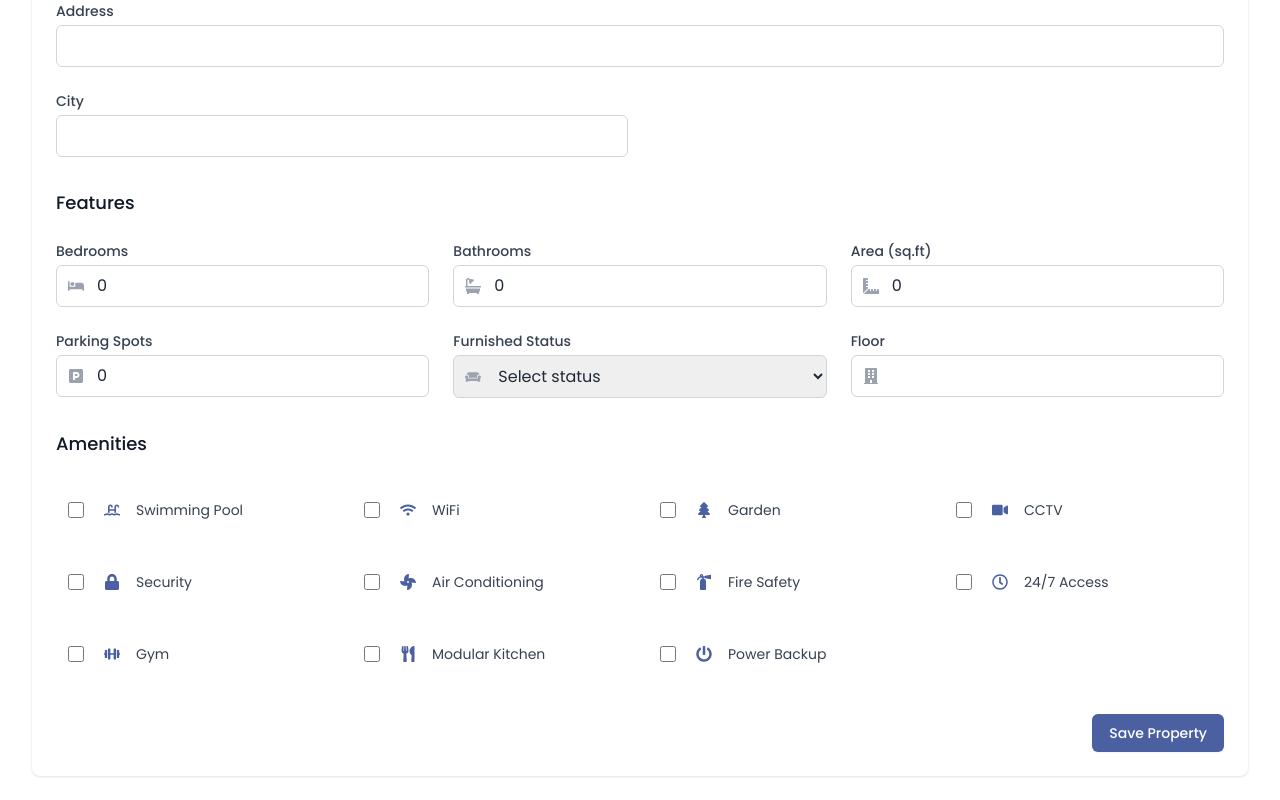
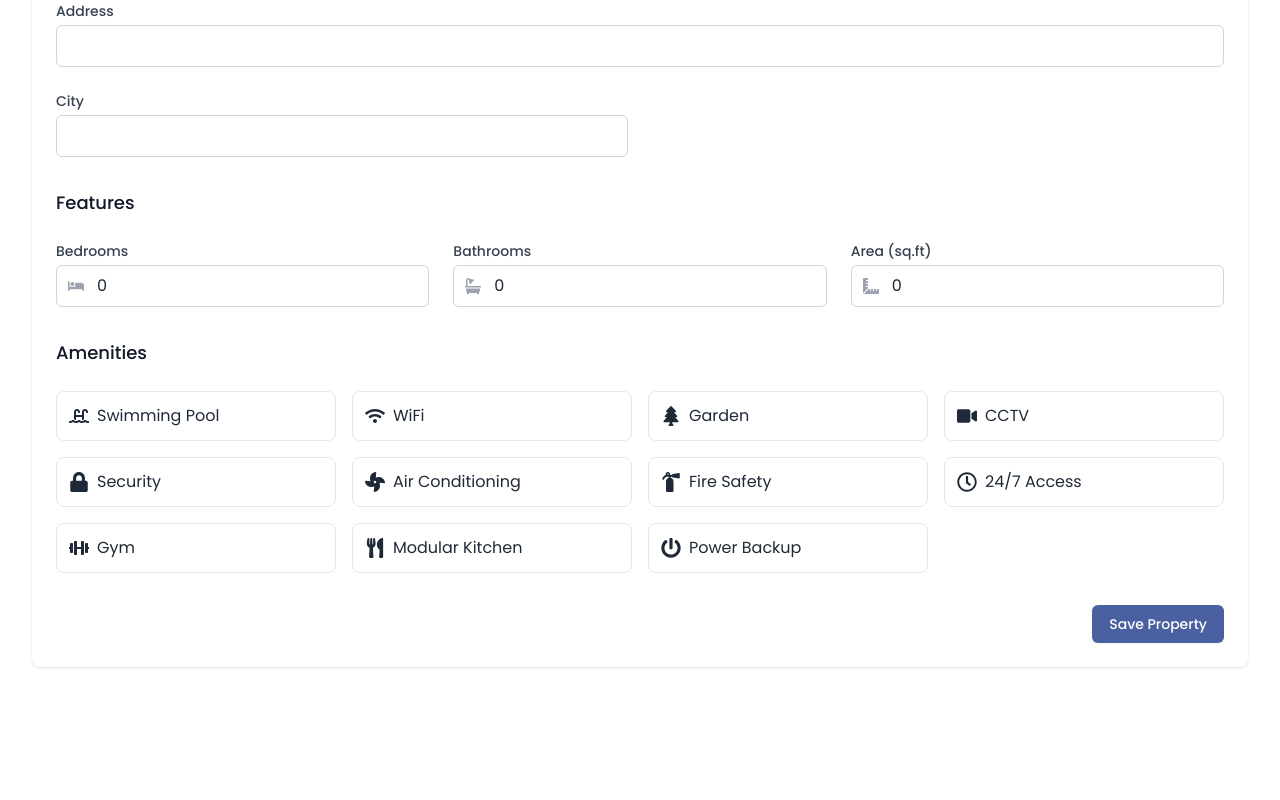
Before and after one commit to Dineshkor/homes, a Next.js app: page /properties/add in a window 1280 px wide. Shown: the part 582-1382 px from the top of the page. After the commit the page ends 1273 px from the top, so only its background shows below. Built offline with nearby package versions, Linux system fonts and the light colour scheme.

Commit message:
auth files has been added

```diff
--- a/app/api/properties/[id]/route.ts
+++ b/app/api/properties/[id]/route.ts
@@ -69,3 +69,39 @@ export async function PATCH(
     return apiResponse(null, 'Failed to update property', 500)
   }
 }
+
+export async function DELETE(
+  req: NextRequest,
+  { params }: { params: { id: string } }
+) {
+  try {
+    const user = await auth(req)
+    const property = await prisma.property.findUnique({
+      where: { id: params.id }
+    })
+
+    if (!property) {
+      return apiResponse(null, 'Property not found', 404)
+    }
+
+    if (!user || (user.id !== property.userId && user.role !== 'ADMIN')) {
+      return apiResponse(null, 'Unauthorized', 401)
+    }
+
+    // Delete associated inquiries first due to foreign key constraints
+    await prisma.inquiry.deleteMany({
+      where: { propertyId: params.id }
+    })
+
+    // Delete the property
+    await prisma.property.delete({
+      where: { id: params.id }
+    })
+
+    return apiResponse({ success: true })
+
+  } catch (error) {
+    console.error('Error deleting property:', error)
+    return apiResponse(null, 'Failed to delete property', 500)
+  }
+}
--- a/app/api/properties/route.ts
+++ b/app/api/properties/route.ts
@@ -2,6 +2,7 @@ import { NextRequest } from 'next/server'
 import { prisma } from '@/lib/prisma'
 import { auth } from '@/lib/auth'
 import { apiResponse } from '@/lib/api'
+import { ListingType } from '@prisma/client'
 
 // Get properties with filtering
 export async function GET(req: NextRequest) {
@@ -14,11 +15,11 @@ export async function GET(req: NextRequest) {
     const location = searchParams.get('location')
 
     const where = {
-      ...(listingType && { listingType }),
+      ...(listingType && { listingType: listingType as ListingType }),
       ...(type && { type }),
       ...(location && {
         location: {
-          path: ['city'],
+          path: ['$'],
           string_contains: location,
           mode: 'insensitive'
         }
@@ -40,6 +41,10 @@ export async function GET(req: NextRequest) {
         ]
       } : {})
     }
+    const page = Number(searchParams.get('page') ?? '1');
+    const limit = Number(searchParams.get('limit') ?? '9');
+
+    const total = await prisma.property.count({ where });
 
     const properties = await prisma.property.findMany({
       where,
@@ -47,19 +52,33 @@ export async function GET(req: NextRequest) {
         user: {
           select: {
             name: true,
-            email: true
+            email: true,
+
           }
         }
+      },
+      skip: (page - 1) * limit,
+      take: limit,
+      orderBy: {
+        createdAt: 'desc'
       }
-    })
+    });
 
-    return apiResponse(properties)
+    return apiResponse({
+      properties,
+      metadata: {
+        total,
+        page,
+        limit,
+        totalPages: Math.ceil(total / limit)
+      }
+    });
 
   } catch (error) {
+    console.error('Error fetching properties:', error);
     return apiResponse(null, 'Failed to fetch properties', 500)
   }
 }
-
 // Create new property
 export async function POST(req: NextRequest) {
   try {
--- a/app/properties/[id]/page.tsx
+++ b/app/properties/[id]/page.tsx
@@ -4,15 +4,21 @@ import PropertyFeatures from '@/components/property/PropertyFeatures'
 import PropertyLocation from '@/components/property/PropertyLocation'
 import PropertyContact from '@/components/property/PropertyContact'
 import SimilarProperties from '@/components/property/SimilarProperties'
+import { Property } from '@/types'
+import { ListingType } from '@/types'
 
 // This is temporary data. Will be replaced with API call later
-const propertyData = {
+const propertyData: Property = {
   id: '1',
-  title: 'Luxury Villa in Mussoorie',
-  description: 'Beautiful 4 bedroom villa with panoramic valley views...',
-  price: 25000000,
+  title: 'Luxury Villa',
+  description: 'Beautiful luxury villa with mountain views',
+  price: 1500000,
+  image: '/images/property-1.jpg',
+  type: 'Villa',
+  status: 'active',
+  listingType: 'RENT',
   location: {
-    address: 'Happy Valley, Mussoorie',
+    address: '123 Mountain View Road',
     city: 'Mussoorie',
     state: 'Uttarakhand',
     coordinates: {
@@ -23,38 +29,24 @@ const propertyData = {
   features: {
     bedrooms: 4,
     bathrooms: 3,
-    area: 2500,
+    area: 3500,
     parking: 2,
-    furnished: 'Semi',
-    floor: '2nd'
+    furnished: 'Fully',
+    floor: 'Ground'
   },
-  amenities: [
-    'Swimming Pool',
-    'Garden',
-    'Security',
-    'Power Backup',
-    'Modular Kitchen',
-    'Valley View'
-  ],
+  amenities: ['Swimming Pool', 'Garden', 'Security', 'Power Backup'],
   images: [
-    '/images/properties/property-1-1.jpg',
-    '/images/properties/property-1-2.jpg',
-    '/images/properties/property-1-3.jpg',
-    '/images/properties/property-1-4.jpg'
-  ],
-  agent: {
-    name: 'Rahul Kumar',
-    phone: '+91 98765 43210',
-    email: 'rahul@ukhomes.com',
-    image: '/images/agents/agent-1.jpg'
-  }
-}
+    '/images/property-1.jpg',
+    '/images/property-1-2.jpg',
+    '/images/property-1-3.jpg'
+  ]
+};
 
 export default function PropertyPage() {
   return (
     <div className="min-h-screen bg-gray-50">
       {/* Property Gallery */}
-      <PropertyGallery images={propertyData.images} />
+      <PropertyGallery images={propertyData.images || []} />
 
       <div className="container mx-auto px-4 py-8">
         <div className="grid grid-cols-1 lg:grid-cols-3 gap-8">
@@ -69,9 +61,7 @@ export default function PropertyPage() {
           </div>
 
           {/* Sidebar */}
-          <div className="space-y-8">
-            <PropertyContact agent={propertyData.agent} />
-          </div>
+
         </div>
 
         {/* Similar Properties */}
--- a/components/dashboard/PropertyForm.tsx
+++ b/components/dashboard/PropertyForm.tsx
@@ -1,69 +1,98 @@
-'use client'
-import { useState } from 'react'
+"use client";
+import { useState } from "react";
 import {
-    FaUpload, FaBed, FaBath, FaRulerCombined, FaParking, FaCouch, FaBuilding,
-    FaSwimmingPool, FaWifi, FaTree, FaVideo, FaLock, FaFan, FaFireExtinguisher,
-    FaRegClock, FaDumbbell, FaUtensils, FaPowerOff, FaCheck
-  } from 'react-icons/fa'
+  FaUpload,
+  FaBed,
+  FaBath,
+  FaRulerCombined,
+  FaParking,
+  FaCouch,
+  FaBuilding,
+  FaSwimmingPool,
+  FaWifi,
+  FaTree,
+  FaVideo,
+  FaLock,
+  FaFan,
+  FaFireExtinguisher,
+  FaRegClock,
+  FaDumbbell,
+  FaUtensils,
+  FaPowerOff,
+  FaCheck,
+} from "react-icons/fa";
 
-import { Property } from '@/lib/propertyStore'
+import { Property } from "@/types";
 
 interface PropertyFormProps {
-  onSubmit: (data: Partial<Property>) => void
-  isLoading?: boolean
-  initialData?: Partial<Property>
+  onSubmit: (data: Partial<Property>) => void;
+  isLoading?: boolean;
+  initialData?: Partial<Property>;
 }
 
 // Add this after the PropertyFormProps interface
 const amenityIcons: { [key: string]: any } = {
-  'Swimming Pool': FaSwimmingPool,
-  'WiFi': FaWifi,
-  'Garden': FaTree,
-  'CCTV': FaVideo,
-  'Security': FaLock,
-  'Air Conditioning': FaFan,
-  'Fire Safety': FaFireExtinguisher,
-  '24/7 Access': FaRegClock,
-  'Gym': FaDumbbell,
-  'Modular Kitchen': FaUtensils,
-  'Power Backup': FaPowerOff
-}
+  "Swimming Pool": FaSwimmingPool,
+  WiFi: FaWifi,
+  Garden: FaTree,
+  CCTV: FaVideo,
+  Security: FaLock,
+  "Air Conditioning": FaFan,
+  "Fire Safety": FaFireExtinguisher,
+  "24/7 Access": FaRegClock,
+  Gym: FaDumbbell,
+  "Modular Kitchen": FaUtensils,
+  "Power Backup": FaPowerOff,
+};
 
-
-export default function PropertyForm({ onSubmit, isLoading, initialData }: PropertyFormProps) {
+export default function PropertyForm({
+  onSubmit,
+  isLoading,
+  initialData,
+}: PropertyFormProps) {
   const [formData, setFormData] = useState({
-    title: initialData?.title || '',
-    description: initialData?.description || '',
+    title: initialData?.title || "",
+    description: initialData?.description || "",
     price: initialData?.price || 0,
-    type: initialData?.type || '',
-    status: initialData?.status || 'active',
-    location: typeof initialData?.location === 'string'
+    type: initialData?.type || "",
+    status: initialData?.status || "active",
+    location:
+      typeof initialData?.location === "string"
         ? {
-        address: initialData?.location || '',
-        city: '',
-        state: 'Uttarakhand'
+            address: initialData?.location || "",
+            city: "",
+            state: "Uttarakhand",
           }
         : {
-        address: initialData?.location?.address || '',
-        city: initialData?.location?.city || '',
-        state: 'Uttarakhand'
+            address: initialData?.location?.address || "",
+            city: initialData?.location?.city || "",
+            state: "Uttarakhand",
           },
     features: {
       bedrooms: initialData?.features?.bedrooms || 0,
       bathrooms: initialData?.features?.bathrooms || 0,
       area: initialData?.features?.area || 0,
       parking: initialData?.features?.parking || 0,
-      furnished: initialData?.features?.furnished || '',
-      floor: initialData?.features?.floor || ''
+      furnished: initialData?.features?.furnished || "",
+      floor: initialData?.features?.floor || "",
     },
     amenities: initialData?.amenities || [],
-    images: initialData?.images || []
-  })
+    images: initialData?.images || [],
+  });
 
   const handleSubmit = (e: React.FormEvent) => {
-    e.preventDefault()
-    onSubmit(formData)
-  }
+    e.preventDefault();
+    onSubmit(formData);
+  };
+
+  const handleAmenityToggle = (amenity: string) => {
+    setFormData(prev => ({
+      ...prev,
+      amenities: prev.amenities.includes(amenity)
+        ? prev.amenities.filter(a => a !== amenity)
+        : [...prev.amenities, amenity]
+    }));
+  };
 
   return (
     <form onSubmit={handleSubmit} className="space-y-8 bg-white p-6 rounded-lg shadow">
@@ -144,10 +173,12 @@ export default function PropertyForm({ onSubmit, isLoading, initialData }: Prope
               type="text"
               id="address"
               value={formData.location.address}
-              onChange={(e) => setFormData({
+              onChange={(e) =>
+                setFormData({
                   ...formData,
-                location: { ...formData.location, address: e.target.value }
-              })}
+                  location: { ...formData.location, address: e.target.value },
+                })
+              }
               className="mt-1 block w-full rounded-md border border-gray-300 px-3 py-2 focus:border-primary focus:outline-none focus:ring-primary"
               required
             />
@@ -160,10 +191,12 @@ export default function PropertyForm({ onSubmit, isLoading, initialData }: Prope
               type="text"
               id="city"
               value={formData.location.city}
-              onChange={(e) => setFormData({
+              onChange={(e) =>
+                setFormData({
                   ...formData,
-                location: { ...formData.location, city: e.target.value }
-              })}
+                  location: { ...formData.location, city: e.target.value },
+                })
+              }
               className="mt-1 block w-full rounded-md border border-gray-300 px-3 py-2 focus:border-primary focus:outline-none focus:ring-primary"
               required
             />
@@ -185,10 +218,15 @@ export default function PropertyForm({ onSubmit, isLoading, initialData }: Prope
                 type="number"
                 id="bedrooms"
                 value={formData.features.bedrooms}
-                onChange={(e) => setFormData({
+                onChange={(e) =>
+                  setFormData({
                     ...formData,
-                  features: { ...formData.features, bedrooms: Number(e.target.value) }
-                })}
+                    features: {
+                      ...formData.features,
+                      bedrooms: Number(e.target.value),
+                    },
+                  })
+                }
                 className="mt-1 block w-full pl-10 rounded-md border border-gray-300 px-3 py-2 focus:border-primary focus:outline-none focus:ring-primary"
                 required
               />
@@ -204,10 +242,15 @@ export default function PropertyForm({ onSubmit, isLoading, initialData }: Prope
                 type="number"
                 id="bathrooms"
                 value={formData.features.bathrooms}
-                onChange={(e) => setFormData({
+                onChange={(e) =>
+                  setFormData({
                     ...formData,
-                  features: { ...formData.features, bathrooms: Number(e.target.value) }
-                })}
+                    features: {
+                      ...formData.features,
+                      bathrooms: Number(e.target.value),
+                    },
+                  })
+                }
                 className="mt-1 block w-full pl-10 rounded-md border border-gray-300 px-3 py-2 focus:border-primary focus:outline-none focus:ring-primary"
                 required
               />
@@ -223,71 +266,15 @@ export default function PropertyForm({ onSubmit, isLoading, initialData }: Prope
                 type="number"
                 id="area"
                 value={formData.features.area}
-                onChange={(e) => setFormData({
+                onChange={(e) =>
+                  setFormData({
                     ...formData,
-                  features: { ...formData.features, area: Number(e.target.value) }
-                })}
-                className="mt-1 block w-full pl-10 rounded-md border border-gray-300 px-3 py-2 focus:border-primary focus:outline-none focus:ring-primary"
-                required
-              />
-            </div>
-          </div>
-          <div>
-            <label htmlFor="parking" className="block text-sm font-medium text-gray-700">
-              Parking Spots
-            </label>
-            <div className="relative">
-              <FaParking className="absolute left-3 top-1/2 -translate-y-1/2 text-gray-400" />
-              <input
-                type="number"
-                id="parking"
-                value={formData.features.parking}
-                onChange={(e) => setFormData({
-                  ...formData,
-                  features: { ...formData.features, parking: Number(e.target.value) }
-                })}
-                className="mt-1 block w-full pl-10 rounded-md border border-gray-300 px-3 py-2 focus:border-primary focus:outline-none focus:ring-primary"
-                required
-              />
-            </div>
-          </div>
-          <div>
-            <label htmlFor="furnished" className="block text-sm font-medium text-gray-700">
-              Furnished Status
-            </label>
-            <div className="relative">
-              <FaCouch className="absolute left-3 top-1/2 -translate-y-1/2 text-gray-400" />
-              <select
-                id="furnished"
-                value={formData.features.furnished}
-                onChange={(e) => setFormData({
-                  ...formData,
-                    features: { ...formData.features, furnished: e.target.value }
-                })}
-                className="mt-1 block w-full pl-10 rounded-md border border-gray-300 px-3 py-2 focus:border-primary focus:outline-none focus:ring-primary"
-                required
-              >
-                <option value="">Select status</option>
-                <option value="Fully">Fully Furnished</option>
-                <option value="Semi">Semi Furnished</option>
-                <option value="Unfurnished">Unfurnished</option>
-              </select>
-            </div>
-          </div>
-          <div>
-            <label htmlFor="floor" className="block text-sm font-medium text-gray-700">
-              Floor
-            </label>
-            <div className="relative">
-              <FaBuilding className="absolute left-3 top-1/2 -translate-y-1/2 text-gray-400" />
-              <input
-                type="text"
-                id="floor"
-                value={formData.features.floor}
-                onChange={(e) => setFormData({
-                  ...formData,
-                  features: { ...formData.features, floor: e.target.value }
-                })}
+                    features: {
+                      ...formData.features,
+                      area: Number(e.target.value),
+                    },
+                  })
+                }
                 className="mt-1 block w-full pl-10 rounded-md border border-gray-300 px-3 py-2 focus:border-primary focus:outline-none focus:ring-primary"
                 required
               />
@@ -295,56 +282,42 @@ export default function PropertyForm({ onSubmit, isLoading, initialData }: Prope
           </div>
         </div>
       </div>
+
       {/* Amenities */}
       <div className="space-y-6">
         <h3 className="text-lg font-medium text-gray-900">Amenities</h3>
-    <div className="grid grid-cols-2 md:grid-cols-3 lg:grid-cols-4 gap-4">
-        {Object.keys(amenityIcons).map((amenity) => {
-        const IconComponent = amenityIcons[amenity]
-        return (
-            <div key={amenity} className="flex items-center space-x-3 p-3 rounded-lg hover:bg-gray-50">
-            <input
-                type="checkbox"
-                id={amenity}
-                checked={formData.amenities.includes(amenity)}
-                onChange={(e) => {
-                if (e.target.checked) {
-                    setFormData({
-                    ...formData,
-                    amenities: [...formData.amenities, amenity]
-                    })
-                } else {
-                    setFormData({
-                    ...formData,
-                    amenities: formData.amenities.filter(a => a !== amenity)
-                    })
-                }
-                }}
-                className="h-4 w-4 text-primary border-gray-300 rounded focus:ring-primary"
-            />
-            <div className="flex items-center space-x-2">
-                <div className="p-2 bg-primary/10 rounded-lg">
-                <IconComponent className="h-4 w-4 text-primary" />
-                </div>
-                <label htmlFor={amenity} className="text-sm text-gray-700">
-                {amenity}
-                </label>
+        <div className="grid grid-cols-2 md:grid-cols-4 gap-4">
+          {Object.entries(amenityIcons).map(([amenity, Icon]) => (
+            <button
+              key={amenity}
+              type="button"
+              onClick={() => handleAmenityToggle(amenity)}
+              className={`flex items-center space-x-2 p-3 rounded-lg border ${
+                formData.amenities.includes(amenity)
+                  ? 'border-primary bg-primary/10 text-primary'
+                  : 'border-gray-200 hover:border-primary/50'
+              }`}
+            >
+              <Icon className="h-5 w-5" />
+              <span>{amenity}</span>
+              {formData.amenities.includes(amenity) && (
+                <FaCheck className="h-4 w-4 ml-auto" />
+              )}
+            </button>
+          ))}
         </div>
       </div>
-        )
-        })}
-    </div>
-</div>
+
       {/* Submit Button */}
       <div className="flex justify-end">
         <button
           type="submit"
           disabled={isLoading}
-          className="inline-flex items-center px-4 py-2 border border-transparent rounded-md shadow-sm text-sm font-medium text-white bg-primary hover:bg-primary-dark focus:outline-none focus:ring-2 focus:ring-offset-2 focus:ring-primary disabled:opacity-50"
+          className="inline-flex items-center px-4 py-2 border border-transparent rounded-md shadow-sm text-sm font-medium text-white bg-primary hover:bg-primary-dark focus:outline-none focus:ring-2 focus:ring-offset-2 focus:ring-primary disabled:opacity-50 disabled:cursor-not-allowed"
         >
           {isLoading ? 'Saving...' : 'Save Property'}
         </button>
       </div>
     </form>
-  )
+  );
 }
--- a/components/property/PropertyDetail.tsx
+++ b/components/property/PropertyDetail.tsx
@@ -1,7 +1,7 @@
 'use client'
 import { FaBed, FaBath, FaRulerCombined, FaParking, FaCouch, FaBuilding } from 'react-icons/fa'
 import { MdVerified } from 'react-icons/md'
-import { type Property } from '@/lib/propertyStore'
+import { type Property } from '@/types'
 
 interface PropertyDetailsProps {
   property: Property
--- a/lib/prisma.ts
+++ b/lib/prisma.ts
@@ -0,0 +1,7 @@
+import { PrismaClient } from '@prisma/client'
+
+const globalForPrisma = global as unknown as { prisma: PrismaClient }
+
+export const prisma = globalForPrisma.prisma || new PrismaClient()
+
+if (process.env.NODE_ENV !== 'production') globalForPrisma.prisma = prisma
--- a/package.json
+++ b/package.json
@@ -10,9 +10,9 @@
   },
   "dependencies": {
     "@prisma/client": "^5.22.0",
-    "next": "15.0.2",
-    "react": "19.0.0-rc-02c0e824-20241028",
-    "react-dom": "19.0.0-rc-02c0e824-20241028",
+    "next": "14.1.0",
+    "react": "^18.2.0",
+    "react-dom": "^18.2.0",
     "react-icons": "^5.3.0",
     "recharts": "^2.13.3",
     "sharp": "^0.33.5",
```
Also changed, not shown: lib/propertyStore.ts (+10 -2 lines), types/index.ts (+8 -2 lines), 1 other file (tests, documents, lock files or other folders). Lines whose indentation alone changed are shown as unchanged.
